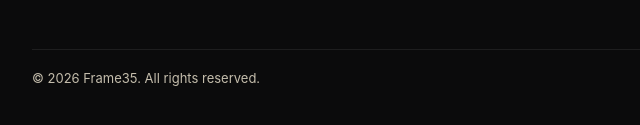
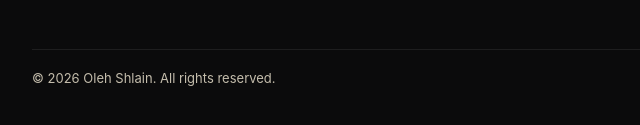
Before and after one commit to tgpm5yshnm-ui/frame35-support, a plain HTML site: page index.html in a window 1280 px wide. Shown: the part 3293-3418 px from the top of the page, 270-910 px from the left. Drawn offline with Linux system fonts and the light colour scheme.

Commit message:
Update index.html

```diff
--- a/index.html
+++ b/index.html
@@ -118,7 +118,7 @@
   <h3>Contact</h3>
   <p>Questions about privacy, or a request to access or delete your data? Use the support form at the top of this page.</p>
 
-  <footer>© 2026 Frame35. All rights reserved.</footer>
+  <footer>© 2026 Oleh Shlain. All rights reserved.</footer>
 </div>
 
 <script>
```
